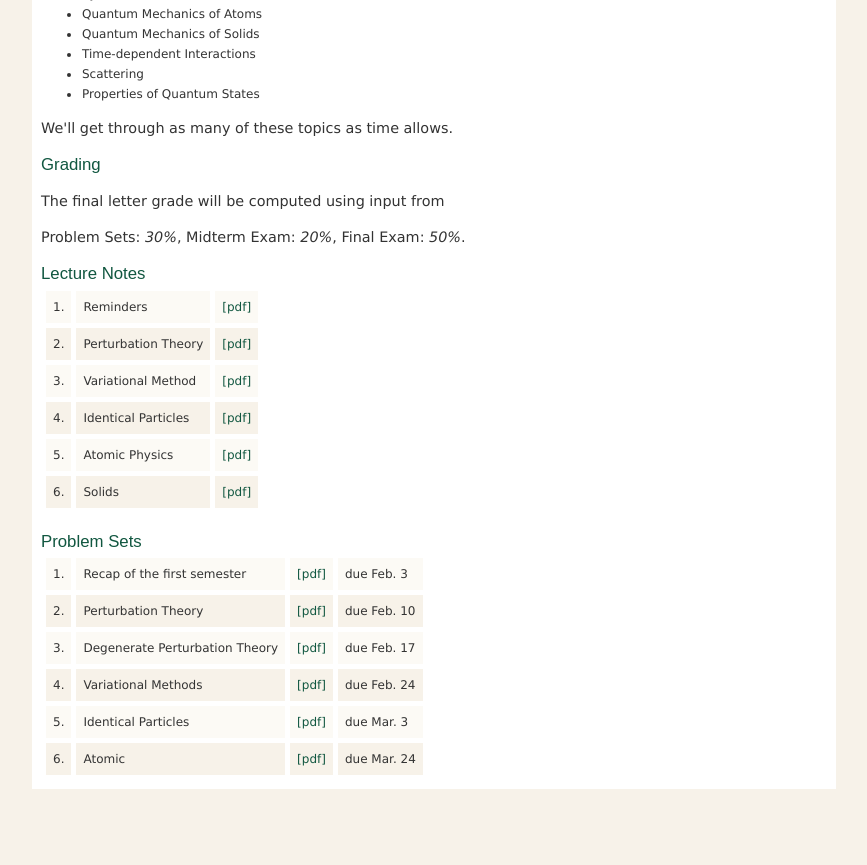
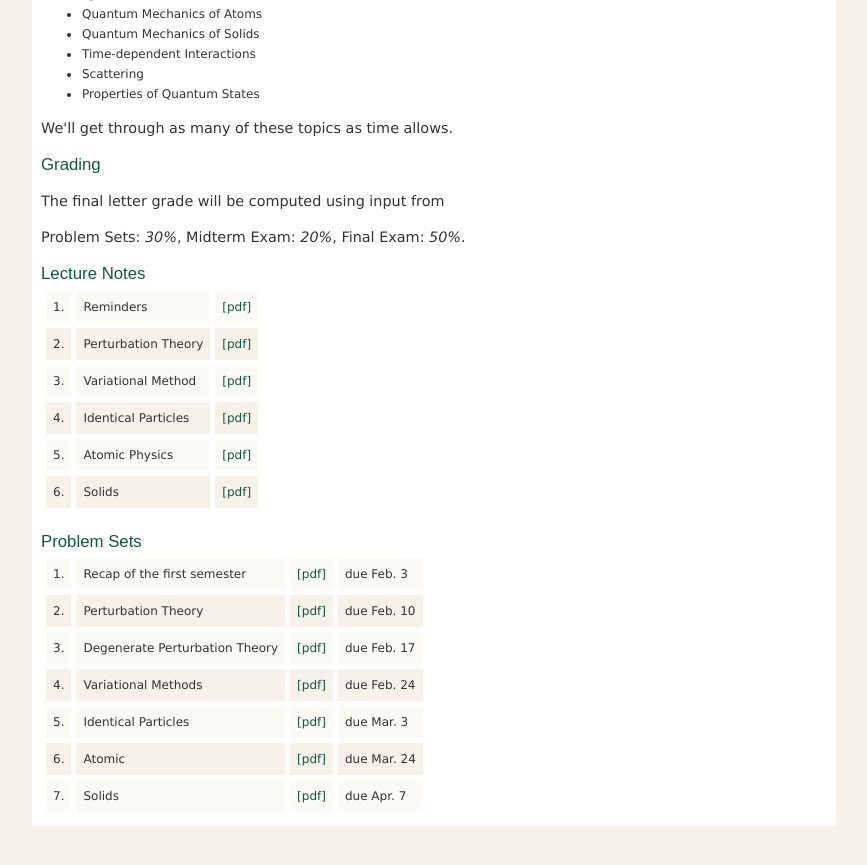
Before and after one commit to jozefdudek/personal_website, a Jekyll site: the page built from Phys314.html, in a window 1280 px wide and 900 px high, scrolled down 1989 px. Shown: the top 865 px of the window, without its empty margins (192-1059 px from the left). Built offline with Jekyll 4.4.1, drawn with Linux system fonts in a browser that asks for light colours.

Commit message:
added hw 7

```diff
--- a/Phys314.html
+++ b/Phys314.html
@@ -271,6 +271,15 @@ used to anyway.</p>
       <td class="highlights">due Mar. 24</td>
     </tr>
 
+       <tr class="highlights">
+      <td class="highlights"> 7. </td>
+      <td class="highlights">Solids</td>
+      <td class="highlights">
+        <a href="https://wm1693.box.com/s/a7g89zg34qncl2zh2y5eaapf1psv6u91">[pdf]</a>
+      </td>
+      <td class="highlights">due Apr. 7</td>
+    </tr>
+
     <!-- nothing comment -->
 
   </table>
```
